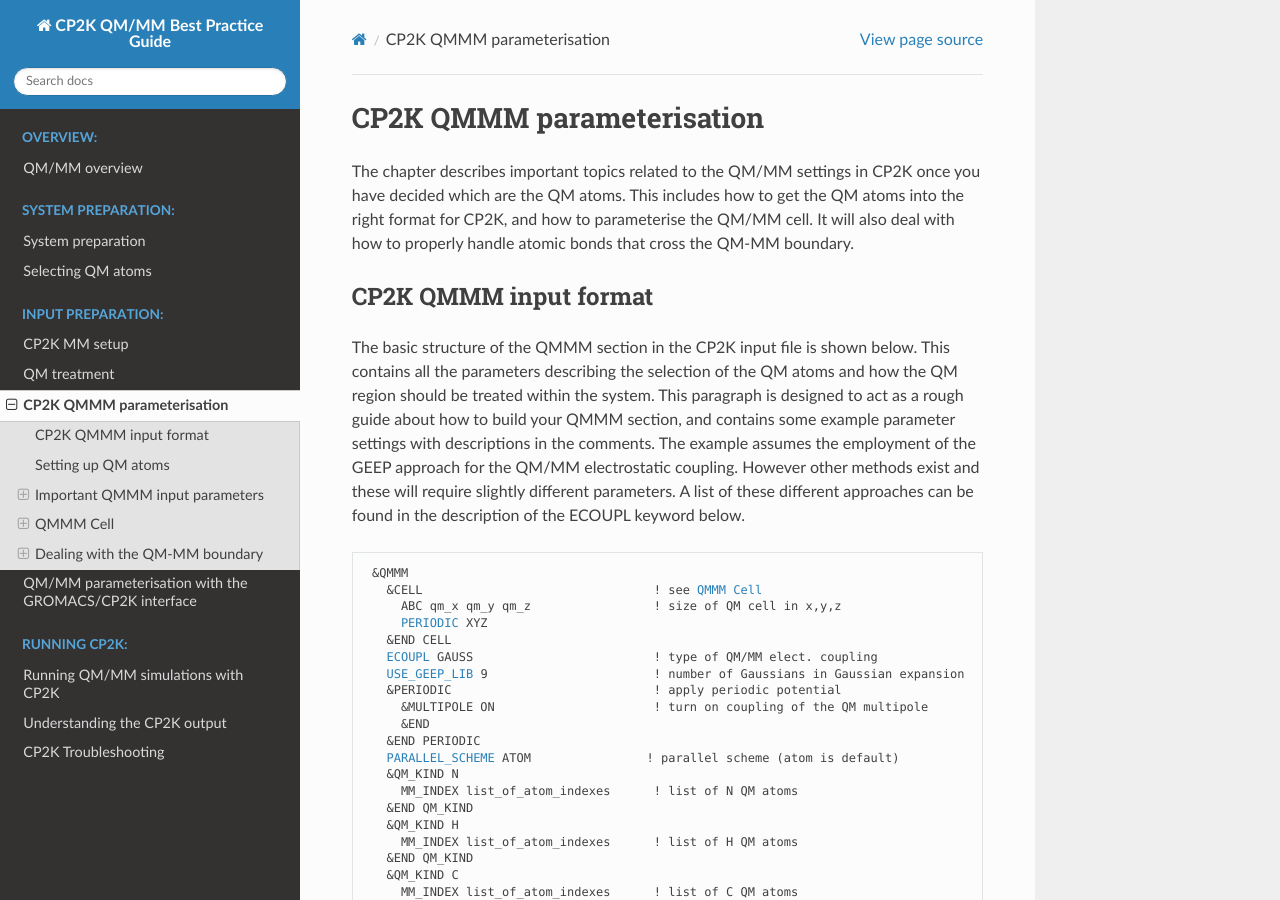
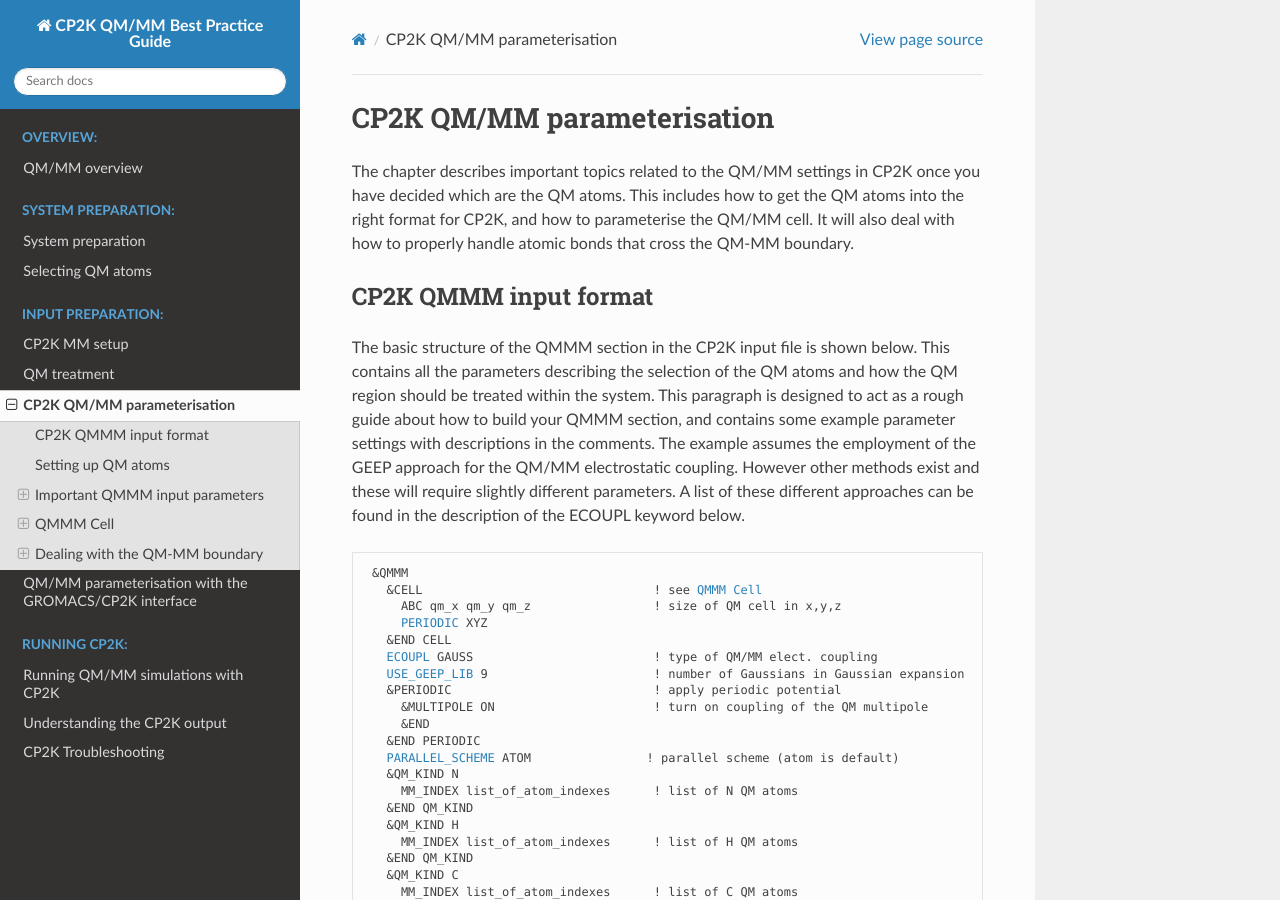
Before and after one commit to bioexcel/qmmm_bpg, a Sphinx documentation site: the page built from docs/input_preparation/CP2K_QMMM_parameterisation.rst, in a window 1280 px wide and 900 px high. Built offline with Sphinx 7.4.7 and the Read the Docs theme 2.0.0, drawn with Linux system fonts in a browser that asks for light colours.

Commit message:
Fix title

```diff
--- a/docs/input_preparation/CP2K_QMMM_parameterisation.rst
+++ b/docs/input_preparation/CP2K_QMMM_parameterisation.rst
@@ -1,6 +1,6 @@
-==========================
-CP2K QMMM parameterisation
-==========================
+============================
+CP2K QM/MM parameterisation
+============================
 
 The chapter describes important topics related to the QM/MM settings in CP2K once you have decided which are the QM atoms.
 This includes how to get the QM atoms into the right format for CP2K, and how to parameterise
```
